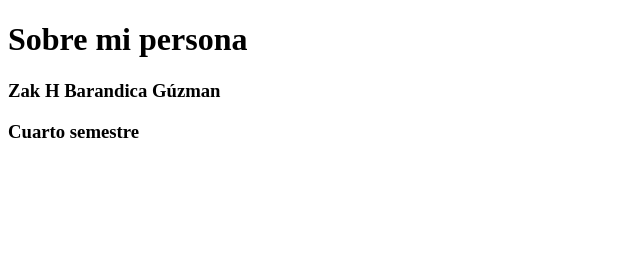
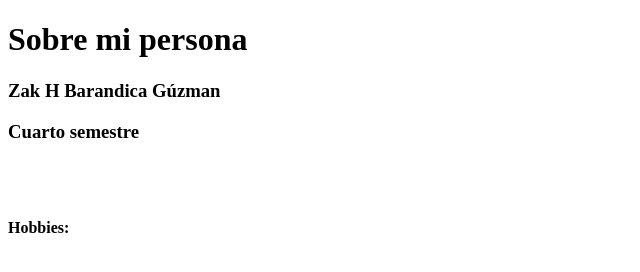
Before and after one commit to Zakhbarandica/Taller-BP, a plain HTML site: page index.html in a window 1280 px wide. Shown: the full height of the page, 0-640 px from the left. Drawn offline with Linux system fonts and the light colour scheme.

Commit message:
Reorganizacion html y h4 hobbies(tercer commit)

```diff
--- a/index.html
+++ b/index.html
@@ -6,9 +6,9 @@
         <title>About me</title>
     </head>
     <body>
-</body>
         <h1>Sobre mi persona</h1>
         <h3>Zak H Barandica Gúzman</h3>
-    <h3>Cuarto semestre</h3>
-    <h3></h3>
+        <h3>Cuarto semestre</h3><br><br>
+        <h4>Hobbies:</h4>
+    </body>
 </html>
```
Lines whose indentation alone changed are shown as unchanged.
